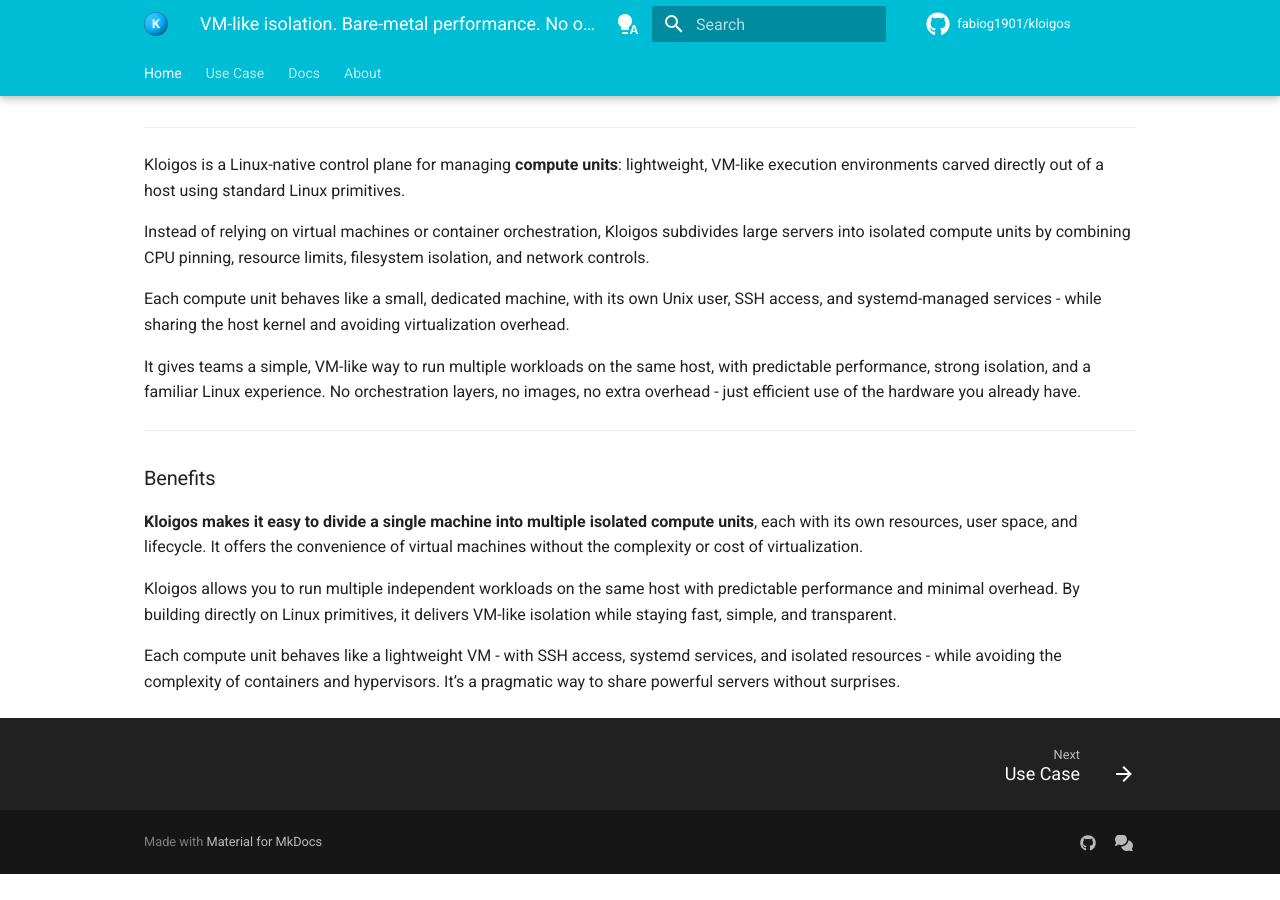
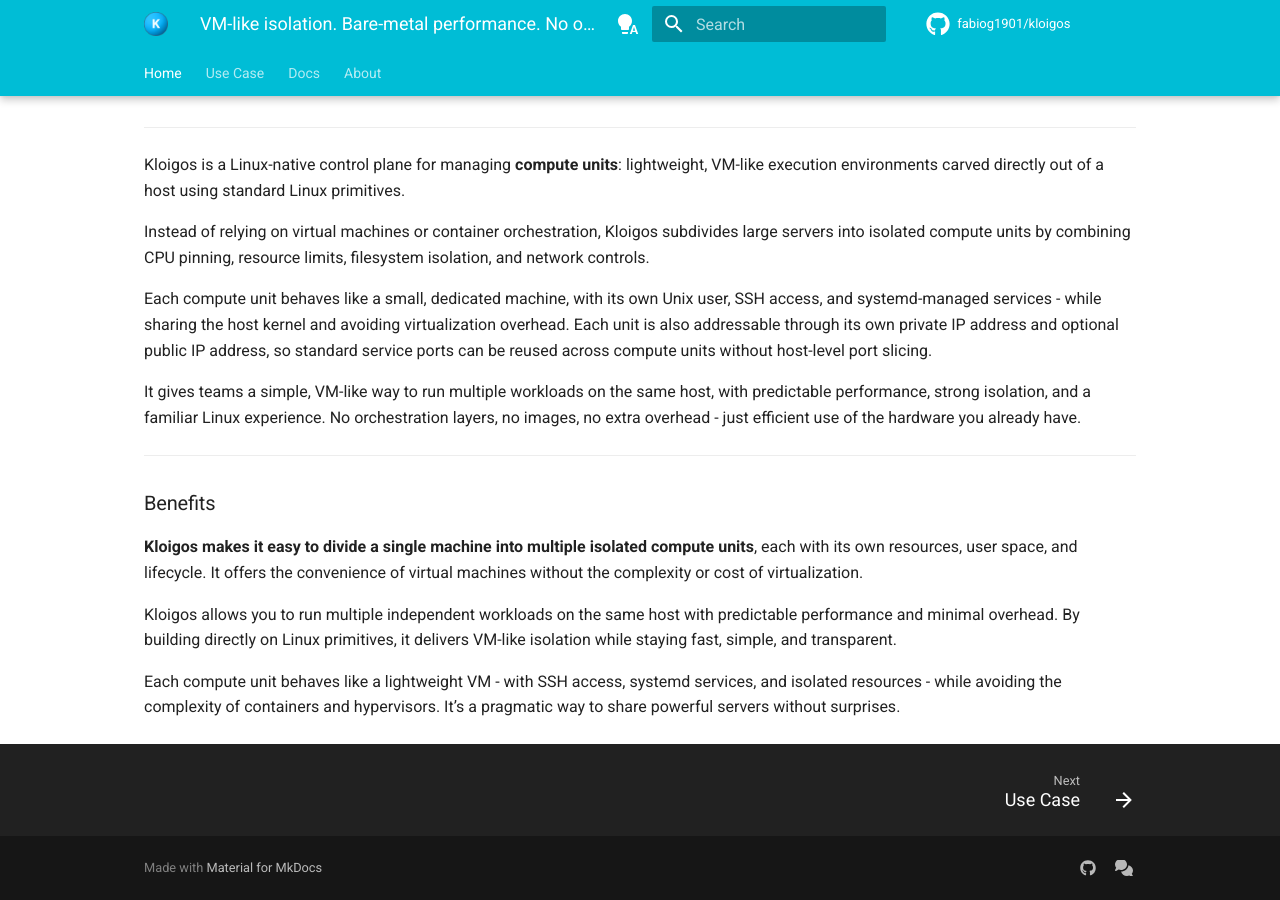
Before and after one commit to fabiog1901/kloigos, an MkDocs documentation site: the page built from docs/index.md, in a window 1280 px wide and 900 px high, scrolled down 532 px. Built offline with MkDocs 1.6.1 and Material for MkDocs 9.7.7, drawn with Linux system fonts in a browser that asks for light colours; comment, search, counter and statistics services are not loaded; before the commit the page ends 1406 px from its top, so only the background shows below that.

Commit message:
Completed the remaining cleanup around the new compute-unit IP model.
Changed:
- [tools/provision_ec2_instance.yaml](/Users/fabio/projects/kloigos/tools/provision_ec2_instance.yaml): now provisions for `compute_unit_count: 4`, assigns 3 secondary private IPs, associates 3 secondary EIPs, builds a `kloigos-server-init.json` payload with 4 compute units, and validates that private/public IP counts line up.
- [webapp/script.js](/Users/fabio/projects/kloigos/webapp/script.js): cleaned the init flow wording/locals so old `cpu_ranges` naming does not leak into user-facing errors.
- [README.md](/Users/fabio/projects/kloigos/README.md) and [docs/index.md](/Users/fabio/projects/kloigos/docs/index.md): added the new private/public IP compute-unit identity language.

Verification passed:
- `.venv/bin/python -m compileall kloigos`
- `.venv/bin/python -c "import kloigos.main; print('import ok')"`
- `node --check webapp/script.js`
- `ansible-playbook --syntax-check` for `server_init`, `cu_allocate`, `cu_deallocate`, `server_decomm`, and `tools/provision_ec2_instance.yaml`
- stale-reference scan for old port/ip-alias identifiers came back empty

One practical AWS note: the primary public IP can remain ephemeral, but secondary public IPv4 addresses on an ENI need EIPs in this playbook path. So the 4-public-IP example is 1 ephemeral primary public IP plus 3 EIPs mapped to the secondary private IPs.

```diff
--- a/docs/index.md
+++ b/docs/index.md
@@ -21,6 +21,8 @@
 
 Each compute unit behaves like a small, dedicated machine, with its own Unix user, SSH access,
 and systemd-managed services - while sharing the host kernel and avoiding virtualization overhead.
+Each unit is also addressable through its own private IP address and optional public IP address,
+so standard service ports can be reused across compute units without host-level port slicing.
 
 It gives teams a simple, VM-like way to run multiple workloads on the same host, with predictable performance, strong isolation, and a familiar Linux experience. No orchestration layers, no images, no extra overhead - just efficient use of the hardware you already have.
 
```
Also changed, not shown: README.md (+2 -0 lines), 2 other files.
